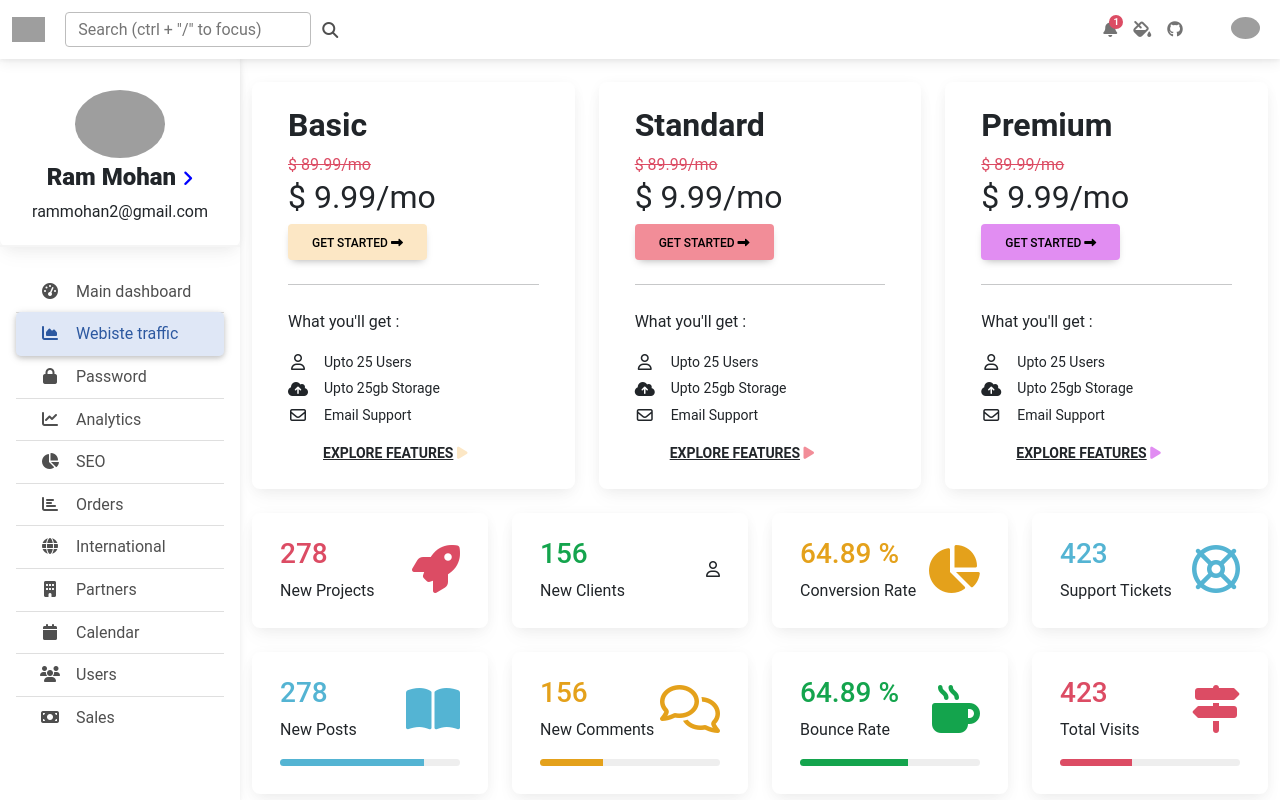
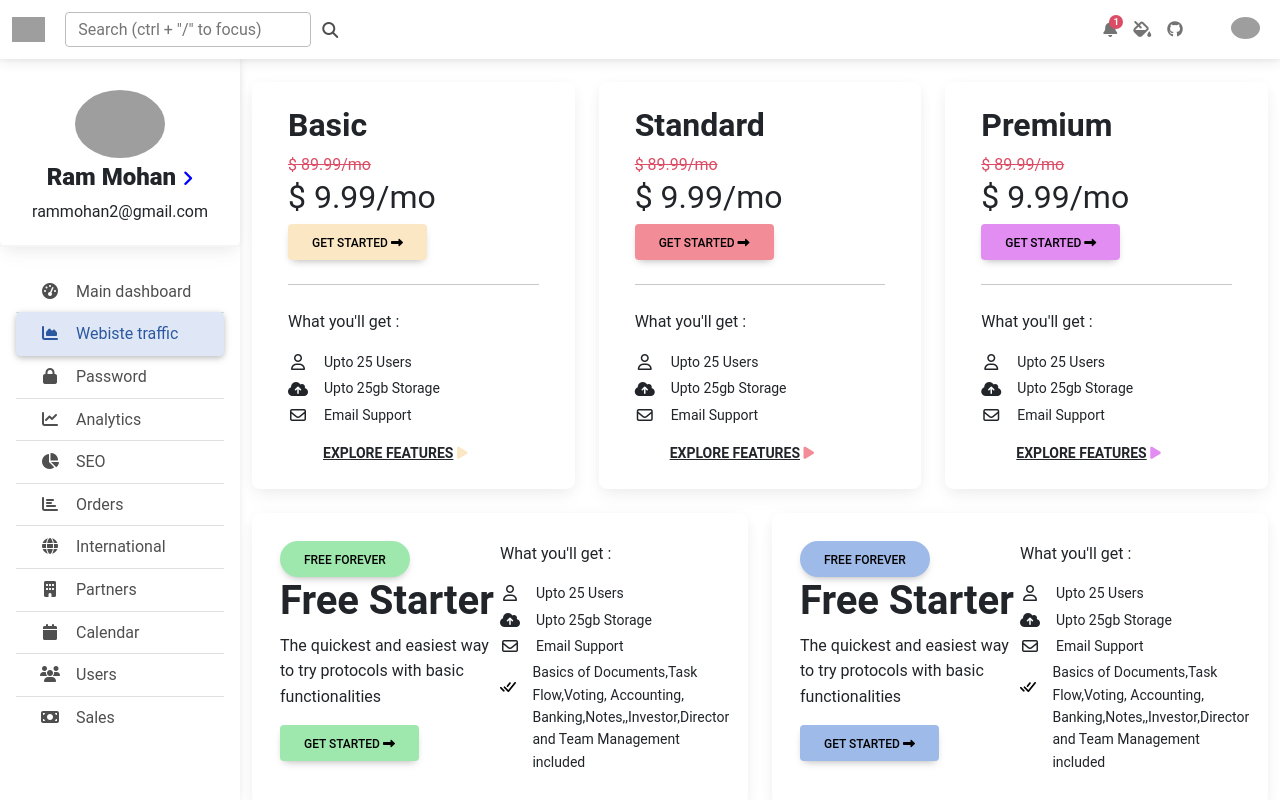
Before and after one commit to FidhaLatheef/Dashboard_1-React, a React (Create React App) app in the folder dashboard/: page / in a window 1280 px wide. Shown: the top 800 px of the page. Built offline with nearby package versions, Linux system fonts and the light colour scheme; grey boxes are pictures that could not be loaded.

Commit message:
bottom two cards created

```diff
--- a/dashboard/public/index.html
+++ b/dashboard/public/index.html
@@ -26,7 +26,7 @@ Software.
   <title>Dashboard</title>
   <link rel="preconnect" href="https://fonts.googleapis.com">
 <link rel="preconnect" href="https://fonts.gstatic.com" crossorigin>
-<link href="https://fonts.googleapis.com/css2?family=IBM+Plex+Sans+Condensed&family=Open+Sans:wght@300;400;500;600;800&display=swap" rel="stylesheet">
+<link href="https://fonts.googleapis.com/css2?family=IBM+Plex+Sans+Condensed&family=Open+Sans:wght@200;300;400;500;600;700;800&display=swap" rel="stylesheet">
   <link
   href="https://use.fontawesome.com/releases/v5.15.1/css/all.css"
   rel="stylesheet"
--- a/dashboard/src/App.css
+++ b/dashboard/src/App.css
@@ -26,6 +26,12 @@ font-family: 'Open Sans', sans-serif;
     width: 100%;
   }
 }
+@media screen and (max-width: 768px) {
+  .box1 {
+    display: block;
+  }
+}
+
 .sidebar .active {
   border-radius: 5px;
   box-shadow: 0 2px 5px 0 rgb(0 0 0 / 16%), 0 2px 10px 0 rgb(0 0 0 / 12%);
--- a/dashboard/src/App.js
+++ b/dashboard/src/App.js
@@ -1,5 +1,6 @@
 
 import './App.css';
+import tick from "./images/double-tick-icon.png"
 
 function App() {
   return (
@@ -263,172 +264,56 @@ function App() {
                     </div>
                   </div>
                 </div>
+              </div>
 
-              </div>
-              <div className="row">
-                <div className="col-xl-3 col-sm-6 col-12 mb-4">
-                  <div className="card">
-                    <div className="card-body">
-                      <div className="d-flex justify-content-between px-md-1">
-                        <div>
-                          <h3 className="text-danger">278</h3>
-                          <p className="mb-0">New Projects</p>
-                        </div>
-                        <div className="align-self-center">
-                          <i className="fas fa-rocket text-danger fa-3x" />
-                        </div>
-                      </div>
-                    </div>
-                  </div>
-                </div>
-                <div className="col-xl-3 col-sm-6 col-12 mb-4">
-                  <div className="card">
-                    <div className="card-body">
-                      <div className="d-flex justify-content-between px-md-1">
-                        <div>
-                          <h3 className="text-success">156</h3>
-                          <p className="mb-0">New Clients</p>
-                        </div>
-                        <div className="align-self-center">
-                          <i className="far fa-user " />
-                        </div>
-                      </div>
-                    </div>
-                  </div>
-                </div>
-                <div className="col-xl-3 col-sm-6 col-12 mb-4">
-                  <div className="card">
-                    <div className="card-body">
-                      <div className="d-flex justify-content-between px-md-1">
-                        <div>
-                          <h3 className="text-warning">64.89 %</h3>
-                          <p className="mb-0">Conversion Rate</p>
-                        </div>
-                        <div className="align-self-center">
-                          <i className="fas fa-chart-pie text-warning fa-3x" />
-                        </div>
-                      </div>
-                    </div>
-                  </div>
-                </div>
-                <div className="col-xl-3 col-sm-6 col-12 mb-4">
-                  <div className="card">
-                    <div className="card-body">
-                      <div className="d-flex justify-content-between px-md-1">
-                        <div>
-                          <h3 className="text-info">423</h3>
-                          <p className="mb-0">Support Tickets</p>
-                        </div>
-                        <div className="align-self-center">
-                          <i className="far fa-life-ring text-info fa-3x" />
-                        </div>
-                      </div>
-                    </div>
-                  </div>
-                </div>
-              </div>
-              <div className="row">
-                <div className="col-xl-3 col-sm-6 col-12 mb-4">
-                  <div className="card">
-                    <div className="card-body">
-                      <div className="d-flex justify-content-between px-md-1">
-                        <div>
-                          <h3 className="text-info">278</h3>
-                          <p className="mb-0">New Posts</p>
-                        </div>
-                        <div className="align-self-center">
-                          <i className="fas fa-book-open text-info fa-3x" />
-                        </div>
-                      </div>
-                      <div className="px-md-1">
-                        <div className="progress mt-3 mb-1 rounded" style={{ height: 7 }}>
-                          <div className="progress-bar bg-info" role="progressbar" style={{ width: '80%' }} aria-valuenow={80} aria-valuemin={0} aria-valuemax={100} />
-                        </div>
-                      </div>
-                    </div>
-                  </div>
-                </div>
-                <div className="col-xl-3 col-sm-6 col-12 mb-4">
-                  <div className="card">
-                    <div className="card-body">
-                      <div className="d-flex justify-content-between px-md-1">
-                        <div>
-                          <h3 className="text-warning">156</h3>
-                          <p className="mb-0">New Comments</p>
-                        </div>
-                        <div className="align-self-center">
-                          <i className="far fa-comments text-warning fa-3x" />
-                        </div>
-                      </div>
-                      <div className="px-md-1">
-                        <div className="progress mt-3 mb-1 rounded" style={{ height: 7 }}>
-                          <div className="progress-bar bg-warning" role="progressbar" style={{ width: '35%' }} aria-valuenow={35} aria-valuemin={0} aria-valuemax={100} />
-                        </div>
-                      </div>
-                    </div>
-                  </div>
-                </div>
-                <div className="col-xl-3 col-sm-6 col-12 mb-4">
-                  <div className="card">
-                    <div className="card-body">
-                      <div className="d-flex justify-content-between px-md-1">
-                        <div>
-                          <h3 className="text-success">64.89 %</h3>
-                          <p className="mb-0">Bounce Rate</p>
-                        </div>
-                        <div className="align-self-center">
-                          <i className="fas fa-mug-hot text-success fa-3x" />
-                        </div>
-                      </div>
-                      <div className="px-md-1">
-                        <div className="progress mt-3 mb-1 rounded" style={{ height: 7 }}>
-                          <div className="progress-bar bg-success" role="progressbar" style={{ width: '60%' }} aria-valuenow={60} aria-valuemin={0} aria-valuemax={100} />
-                        </div>
-                      </div>
-                    </div>
-                  </div>
-                </div>
-                <div className="col-xl-3 col-sm-6 col-12 mb-4">
-                  <div className="card">
-                    <div className="card-body">
-                      <div className="d-flex justify-content-between px-md-1">
-                        <div>
-                          <h3 className="text-danger">423</h3>
-                          <p className="mb-0">Total Visits</p>
-                        </div>
-                        <div className="align-self-center">
-                          <i className="fas fa-map-signs text-danger fa-3x" />
-                        </div>
-                      </div>
-                      <div className="px-md-1">
-                        <div className="progress mt-3 mb-1 rounded" style={{ height: 7 }}>
-                          <div className="progress-bar bg-danger" role="progressbar" style={{ width: '40%' }} aria-valuenow={40} aria-valuemin={0} aria-valuemax={100} />
-                        </div>
-                      </div>
-                    </div>
-                  </div>
-                </div>
-              </div>
             </section>
             {/*Section: Minimal statistics cards*/}
             {/*Section: Statistics with subtitles*/}
             <section>
+
               <div className="row">
                 <div className="col-xl-6 col-md-12 mb-4">
                   <div className="card">
                     <div className="card-body">
-                      <div className="d-flex justify-content-between p-md-1">
-                        <div className="d-flex flex-row">
-                          <div className="align-self-center">
-                            <i className="fas fa-pencil-alt text-info fa-3x me-4" />
+                      <div className="d-flex justify-content-between p-md-1 mx-0 ">
+                        <div>
+                          <button className='btn btn' style={{ borderRadius: "200px", backgroundColor: '#9ee8ad', color: '#000' }}
+                          >Free Forever
+                          </button>
+                          <h1 style={{ fontWeight: 700 }}>Free Starter</h1>
+                          <p>The quickest and easiest way to try protocols with basic functionalities</p>
+                          <button className='btn btn' style={{ backgroundColor: '#9ee8ad', color: '#000' }}
+                          >Get Started <a style={{ color: '#000' }} href="#">
+                              <span className="fas fa-long-arrow-alt-right"></span></a>
+                          </button>
+                        </div>
+                        <div className='col-sm-12 col-md-6 '>
+                          <p >What you'll get : </p>
+                          <div className="d-flex justify-content-start align-items-center mb-1">
+                            <i className="far fa-user fa-fw me-3" />
+                            <div className="d-flex flex-column">
+                              <p className="mb-0 small">Upto 25 Users</p>
+                            </div>
                           </div>
-                          <div>
-                            <h4>Total Posts</h4>
-                            <p className="mb-0">Monthly blog posts</p>
+                          <div className="d-flex justify-content-start align-items-center mb-1">
+                            <i className="fa fa-cloud-arrow-up  me-3" />
+                            <div className="d-flex flex-column">
+                              <p className="mb-0 small">Upto 25gb Storage</p>
+                            </div>
                           </div>
-                        </div>
-                        <div className="align-self-center">
-                          <h2 className="h1 mb-0">18,000</h2>
+                          <div className="d-flex justify-content-start align-items-center mb-1">
+                            <i className="far fa-envelope fa-fw me-3" />
+                            <div className="d-flex flex-column">
+                              <p className="mb-0 small">Email Support</p>
+                            </div>
+                          </div>
+                          <div className="d-flex justify-content-start align-items-center mb-1">
+                            <img className='me-3' style={{ marginBottom: 61, width: 30, height: 10 }} src={tick}></img>
+                            <div className="d-flex flex-column">
+                              <p className="mb-0 small">Basics of Documents,Task Flow,Voting, Accounting,
+                                Banking,Notes,,Investor,Director and Team Management included</p>
+                            </div>
+                          </div>
                         </div>
                       </div>
                     </div>
@@ -437,24 +322,54 @@ function App() {
                 <div className="col-xl-6 col-md-12 mb-4">
                   <div className="card">
                     <div className="card-body">
-                      <div className="d-flex justify-content-between p-md-1">
-                        <div className="d-flex flex-row">
-                          <div className="align-self-center">
-                            <i className="far fa-comment-alt text-warning fa-3x me-4" />
+                      <div className="d-flex justify-content-between p-md-1 mx-0 ">
+                        <div>
+                          <button className='btn btn' style={{ borderRadius: "200px", backgroundColor: '#9ebae8', color: '#000' }}
+                          >Free Forever
+                          </button>
+                          <h1 style={{ fontWeight: 700 }}>Free Starter</h1>
+                          <p>The quickest and easiest way to try protocols with basic functionalities</p>
+                          <button className='btn btn' style={{ backgroundColor: '#9ebae8', color: '#000' }}
+                          >Get Started <a style={{ color: '#000' }} href="#">
+                              <span className="fas fa-long-arrow-alt-right"></span></a>
+                          </button>
+                        </div>
+                        <div className='col-sm-12 col-md-6 '>
+                          <p >What you'll get : </p>
+                          <div className="d-flex justify-content-start align-items-center mb-1">
+                            <i className="far fa-user fa-fw me-3" />
+                            <div className="d-flex flex-column">
+                              <p className="mb-0 small">Upto 25 Users</p>
+                            </div>
                           </div>
-                          <div>
-                            <h4>Total Comments</h4>
-                            <p className="mb-0">Monthly blog posts</p>
+                          <div className="d-flex justify-content-start align-items-center mb-1">
+                            <i className="fa fa-cloud-arrow-up  me-3" />
+                            <div className="d-flex flex-column">
+                              <p className="mb-0 small">Upto 25gb Storage</p>
+                            </div>
                           </div>
-                        </div>
-                        <div className="align-self-center">
-                          <h2 className="h1 mb-0">84,695</h2>
+                          <div className="d-flex justify-content-start align-items-center mb-1">
+                            <i className="far fa-envelope fa-fw me-3" />
+                            <div className="d-flex flex-column">
+                              <p className="mb-0 small">Email Support</p>
+                            </div>
+                          </div>
+                          <div className="d-flex justify-content-start align-items-center mb-1">
+                            <img className='me-3' style={{ marginBottom: 61, width: 30, height: 10 }} src={tick}></img>
+                            <div className="d-flex flex-column">
+                              <p className="mb-0 small">Basics of Documents,Task Flow,Voting, Accounting,
+                                Banking,Notes,,Investor,Director and Team Management included</p>
+                            </div>
+                          </div>
                         </div>
                       </div>
                     </div>
                   </div>
                 </div>
+
               </div>
+
+
               <div className="row">
                 <div className="col-xl-6 col-md-12 mb-4">
                   <div className="card">
```
Also changed, not shown: dashboard/src/images/double-tick-icon.png (added).
